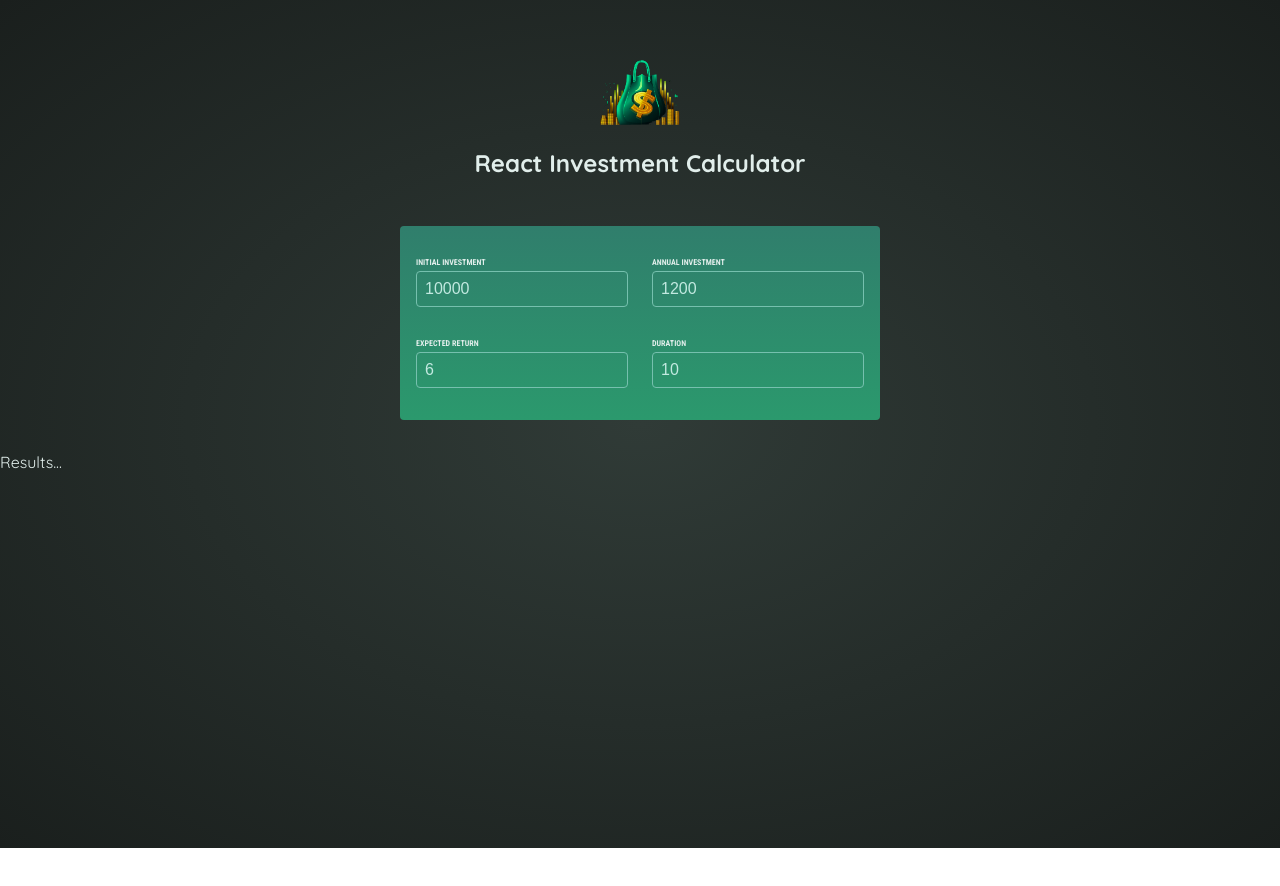
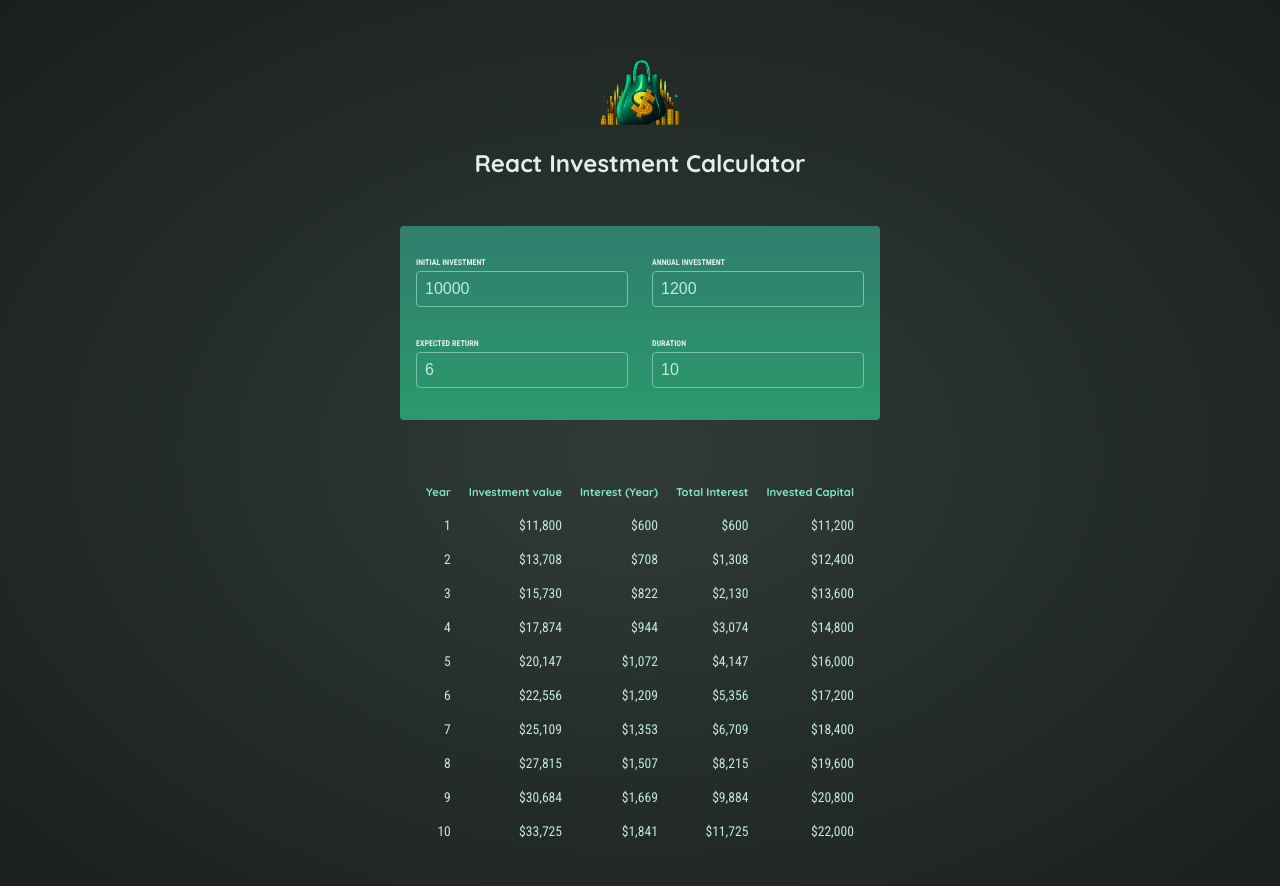
Before and after one commit to parkgeonwoong/react-tutorial, a React (Vite) app in the folder 04.Essentials Practice/: page / in a window 1280 px wide. Shown: the top 886 px of the page. Before the commit the page ends 848 px from the top, so only its background shows below. Built offline with nearby package versions, Linux system fonts and the light colour scheme.

Commit message:
feat : 리스트에 결과 출력 및 상태 많은 파생값 도출

```diff
--- a/04.Essentials Practice/src/components/Results.jsx
+++ b/04.Essentials Practice/src/components/Results.jsx
@@ -1,7 +1,38 @@
-import { calculateInvestmentResults } from "../util/investment";
+import { calculateInvestmentResults, formatter } from "../util/investment";
 
 export default function Results({ input }) {
-  const resultData = calculateInvestmentResults(input);
-  console.log(resultData);
-  return <p>Results...</p>;
+  const resultsData = calculateInvestmentResults(input);
+  const initialInvestment =
+    resultsData[0].valueEndOfYear - resultsData[0].annualInvestment - resultsData[0].interest;
+
+  return (
+    <table id="result">
+      <thead>
+        <tr>
+          <th>Year</th>
+          <th>Investment value</th>
+          <th>Interest (Year)</th>
+          <th>Total Interest</th>
+          <th>Invested Capital</th>
+        </tr>
+      </thead>
+      <tbody>
+        {resultsData.map((yearData) => {
+          const totalInterest =
+            yearData.valueEndOfYear - yearData.annualInvestment * yearData.year - initialInvestment;
+          const totalAmountInvested = yearData.valueEndOfYear - totalInterest;
+
+          return (
+            <tr key={yearData.year}>
+              <td>{yearData.year}</td>
+              <td>{formatter.format(yearData.valueEndOfYear)}</td>
+              <td>{formatter.format(yearData.interest)}</td>
+              <td>{formatter.format(totalInterest)}</td>
+              <td>{formatter.format(totalAmountInvested)}</td>
+            </tr>
+          );
+        })}
+      </tbody>
+    </table>
+  );
 }
```
